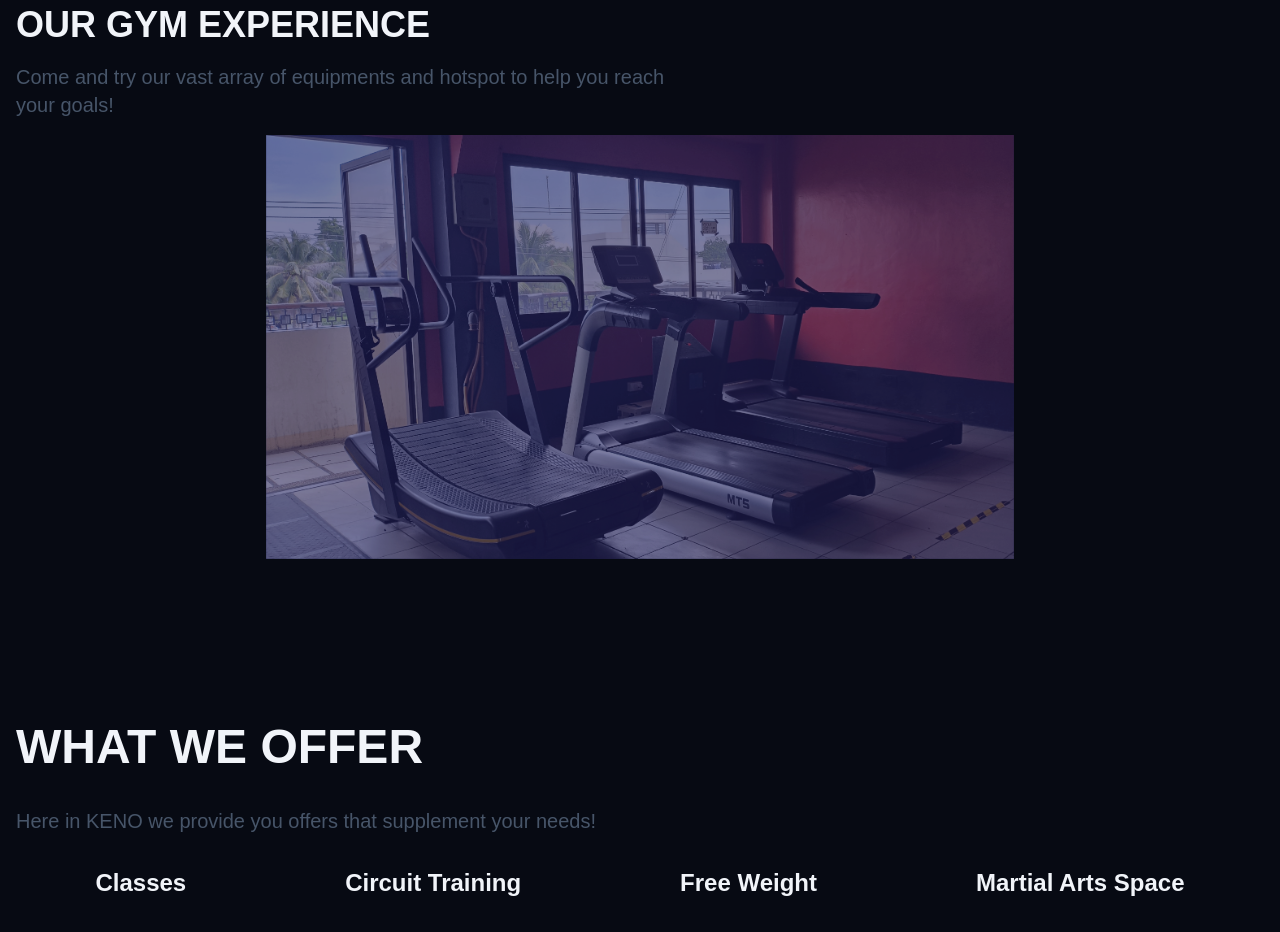
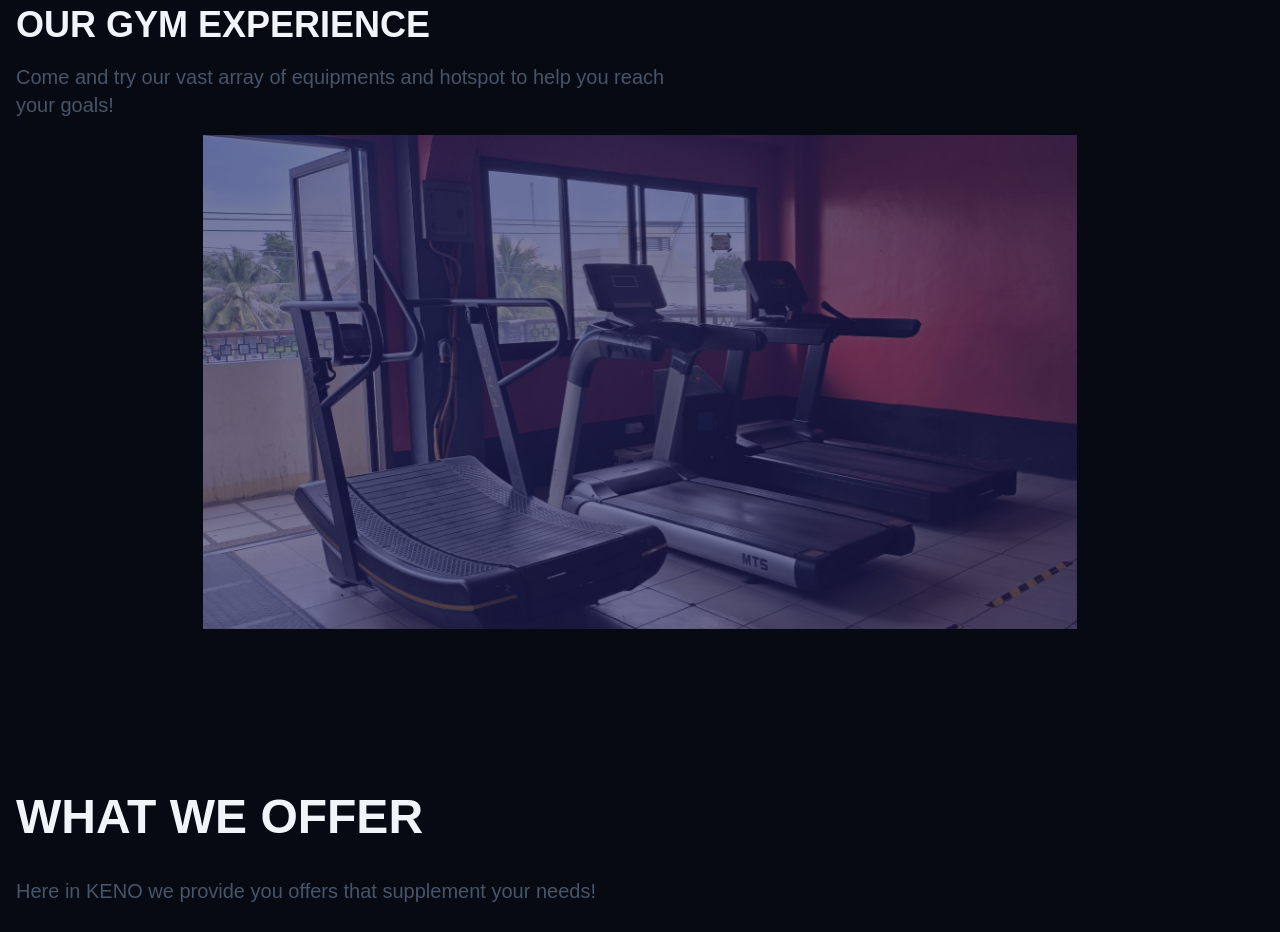
Before and after one commit to yTheCode/final-keno, a plain HTML site: page index.html in a window 1280 px wide. Shown: the part 1577-2509 px from the top of the page. Drawn offline with nearby package versions, Linux system fonts and the light colour scheme; a web font is replaced by a local one.

Commit message:
Update carousel.css

```diff
--- a/styles/components/carousel.css
+++ b/styles/components/carousel.css
@@ -101,9 +101,11 @@ img.displaySlide{
 }
 
 /* md */
-/* @media (min-width: 768px) {
-
-} */
+@media (min-width: 768px) {
+    .slider {
+        width: 80%;
+    }
+}
 
 /* lg */
 @media (min-width: 1024px) {
@@ -133,6 +135,10 @@ img.displaySlide{
     .slider__description {
         font-size: var(--size-xl);
     }
+
+    .slider {
+        width: 70%;
+    }
 }
 
 /* 2xl */
```
